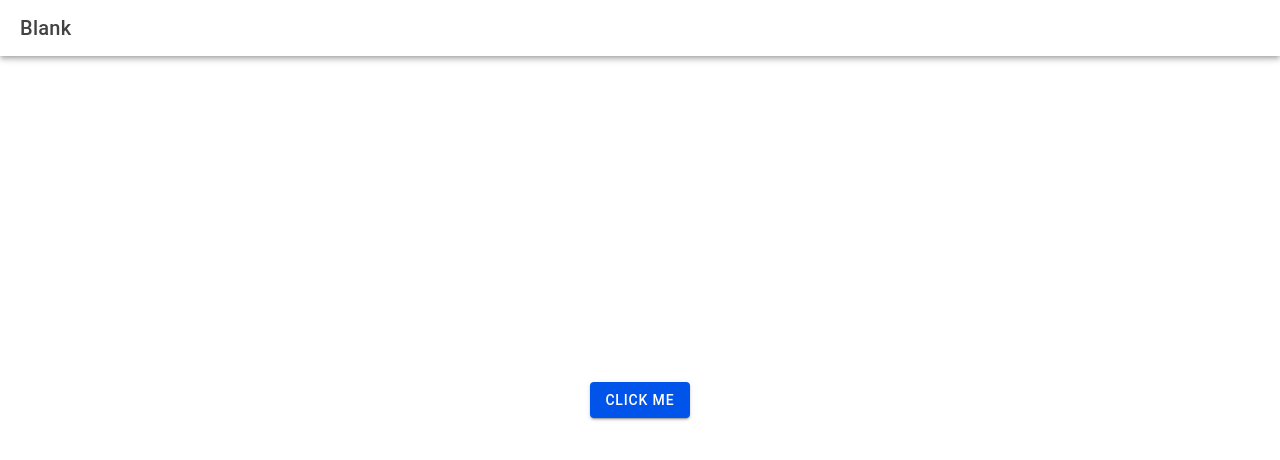
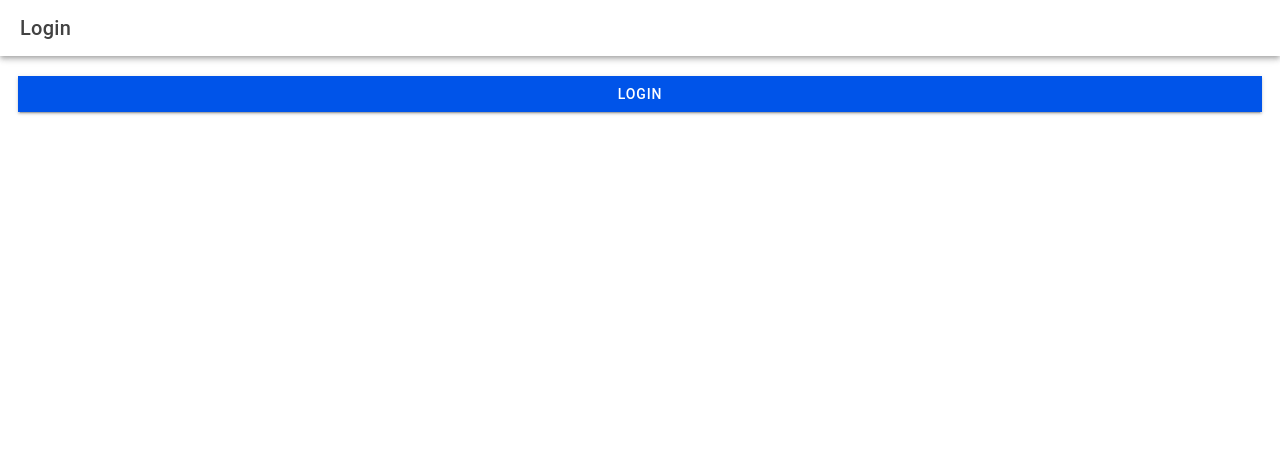
Before and after one commit to wawang19/it35c-mobile, a React (Vite) app: page / in a window 1280 px wide. Before the commit this address led to /home. Shown: the top 460 px of the page. Built offline with nearby package versions, Linux system fonts and the light colour scheme.

Commit message:
Added Initial Navigation and Pages

```diff
--- a/src/App.tsx
+++ b/src/App.tsx
@@ -32,6 +32,8 @@
 
 /* Theme variables */
 import './theme/variables.css';
+import Login from './pages/Login';
+import Menu from './pages/Menu';
 
 setupIonicReact();
 
@@ -39,12 +41,9 @@
   <IonApp>
     <IonReactRouter>
       <IonRouterOutlet>
-        <Route exact path="/home">
-          <Home />
-        </Route>
-        <Route exact path="/">
-          <Redirect to="/home" />
-        </Route>
+        <Route exact path="/" component={Login}/>
+        <Route exact path="/app" component={Menu}/>
+
       </IonRouterOutlet>
     </IonReactRouter>
   </IonApp>
--- /dev/null
+++ b/src/pages/Login.tsx
@@ -0,0 +1,26 @@
+import { IonButton, IonContent, IonHeader, IonPage, IonTitle, IonToolbar, useIonRouter } from"@ionic/react";
+const Login: React.FC = () => {
+
+  const navigation = useIonRouter();
+  const doLogin = ()=>{
+    navigation.push('/app','forward','replace');
+  }
+  return (
+    <IonPage>
+      <IonHeader>
+        <IonToolbar>
+          <IonTitle>Login</IonTitle>
+        </IonToolbar>
+      </IonHeader>
+
+      <IonContent className="ion-padding">
+        <IonButton expand="full" onClick={()=>doLogin()}>
+          Login
+
+        </IonButton>
+      </IonContent>
+    </IonPage>
+  );
+};
+
+export default Login;
--- /dev/null
+++ b/src/pages/Menu.tsx
@@ -0,0 +1,15 @@
+import {  IonHeader, IonPage, IonTitle, IonToolbar } from "@ionic/react";
+const Menu: React.FC = () => {
+
+  return (
+    <IonPage>
+      <IonHeader>
+        <IonToolbar>
+          <IonTitle>Menu</IonTitle>
+        </IonToolbar>
+      </IonHeader>
+    </IonPage>
+  );
+};
+
+export default Menu;
```
Also changed, not shown: src/pages/Page1.tsx (added, +15 -0 lines), src/pages/Page2.tsx (added, +15 -0 lines), src/pages/Template.tsx (added, +16 -0 lines).
